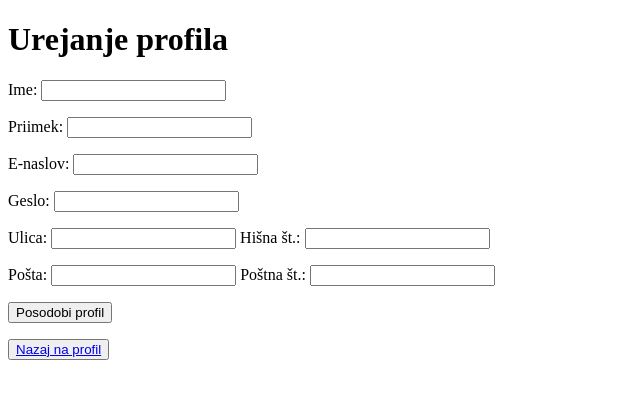
After one commit to LSed25/EP-Projekt, a PHP site: the page made by view/user-edit.php in a window 1280 px wide. The commit adds this page. Shown: the top 399 px of the page, without its empty margins (0-640 px from the left). Run offline with PHP 8.4, Linux system fonts and the light colour scheme; the template is opened without the code that fills it, so the values that code supplies are empty; some libraries are stand-ins or nearby versions.

Commit message:
update user

```diff
--- /dev/null
+++ b/view/user-edit.php
@@ -0,0 +1,23 @@
+<!DOCTYPE html>
+
+<link rel="stylesheet" type="text/css" href="<?= CSS_URL . "style.css" ?>">
+<meta charset="UTF-8" />
+<title>Moj profil - urejanje</title>
+
+<h1>Urejanje profila</h1>
+
+
+<form action="<?= BASE_URL . "store/user/edit/" . $id ?>" method="post">
+    <input type="hidden" name="id" value="<?= $id ?>"  />
+    <p><label>Ime: <input type="text" name="firstname" value="<?= $Ime ?>" required /></label></p>
+    <p><label>Priimek: <input type="text" name="lastname" value="<?= $Priimek ?>" required /></label></p>
+    <p><label>E-naslov: <input type="email" name="email" value="<?= $Enaslov ?>" required /></label></p>
+    <p><label>Geslo: <input type="password" name="password" value="" required /></label></p>
+    <p><label>Ulica: <input type="text" name="ulica" value="<?= $Ulica ?>" required /></label>
+        <label>Hišna št.: <input type="number" name="hisnast" value="<?= $Hisna_st ?>" required /></label></p>
+    <p><label>Pošta: <input type="text" name="posta" value="<?= $Posta ?>" required /></label>
+        <label>Poštna št.: <input type="number" name="postnast" value="<?= $Postna_st ?>" required /></label></p>
+    <p><button>Posodobi profil</button></p>
+</form>
+
+<button><a href="<?= BASE_URL . "store/user/" . $id ?>">Nazaj na profil</a></button>
--- a/view/view-stranka-profil.php
+++ b/view/view-stranka-profil.php
@@ -14,7 +14,7 @@
 <p>Naslov: <?= $Ulica ?> <?= $Hisna_st ?></p>
 <p>Pošta: <?= $Posta ?> <?= $Postna_st ?></p>
 
-<button><a href="<?= BASE_URL . "store/"?>">Spremeni podatke</a></button>
+<button><a href="<?= BASE_URL . "store/user/edit/" . $id?>">Spremeni podatke</a></button>
 
 <br></br>
 
```
Also changed, not shown: controller/StoreController.php (+26 -0 lines), index.php (+7 -0 lines), model/AdminDB.php (+7 -2 lines).
